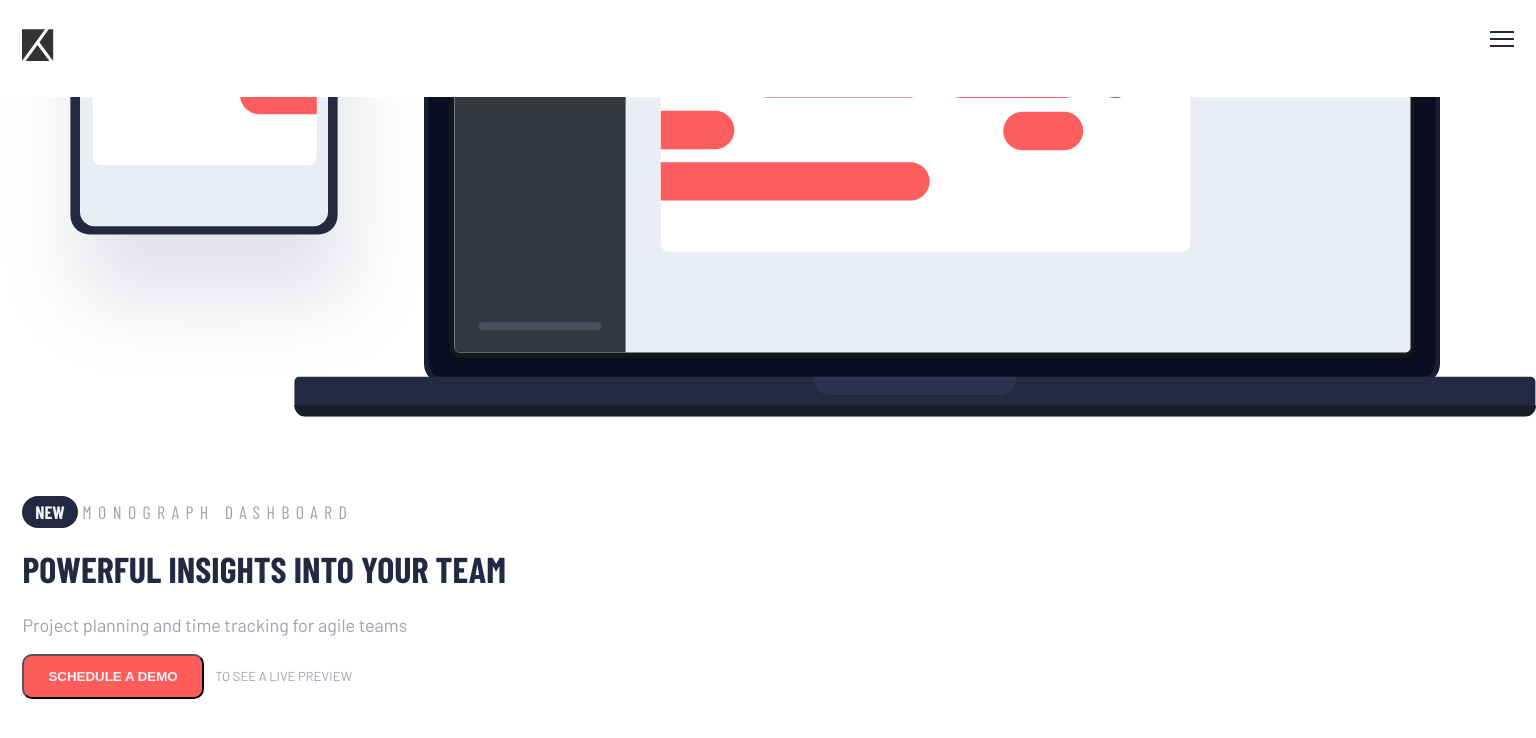
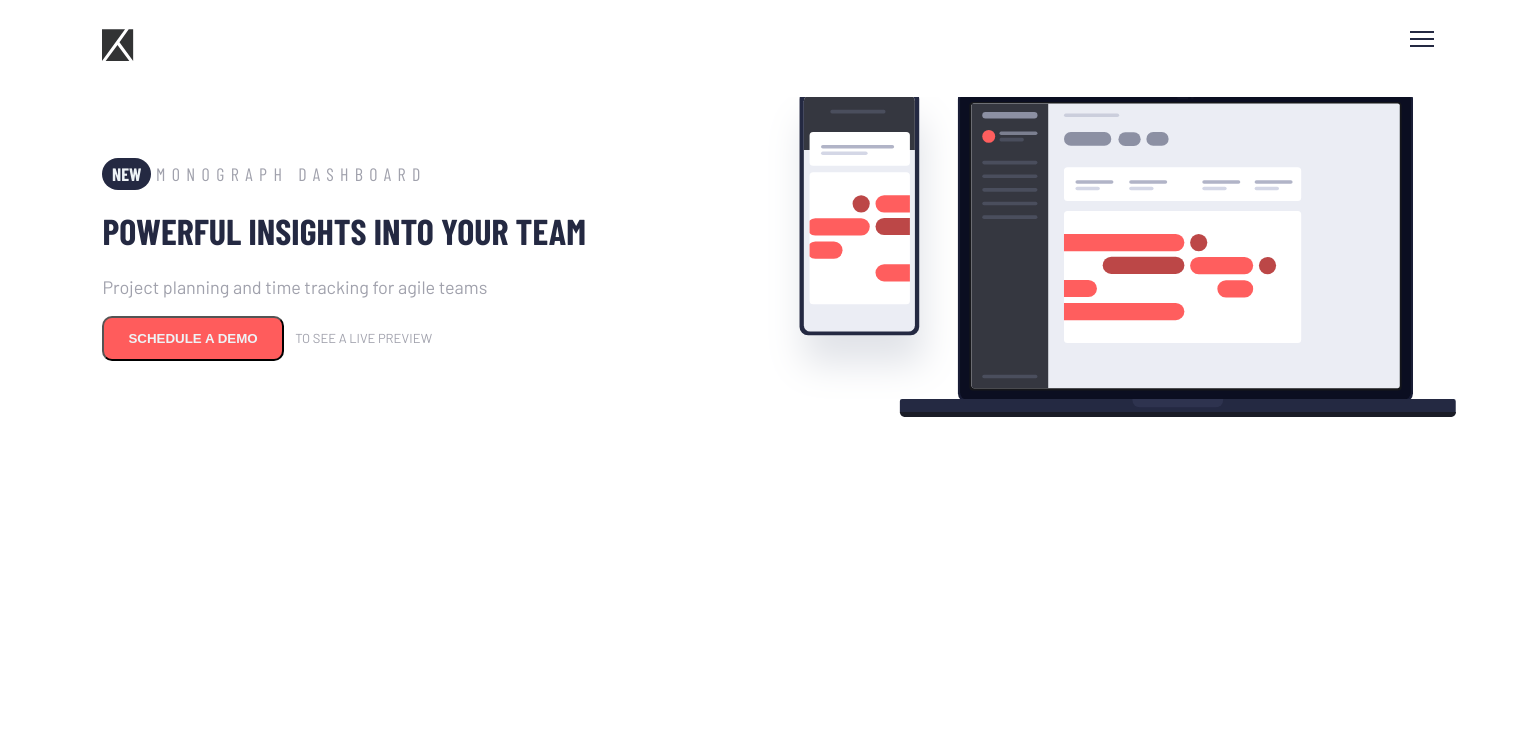
Before and after one commit to AdetunjiTejumade/Front-end-Mentor-Challenge---Project-tracking-intro-component, a plain HTML site: page index.html in a window 1536 px wide. Drawn offline with nearby package versions, Linux system fonts and the light colour scheme.

Commit message:
add responsivity

```diff
--- a/index.html
+++ b/index.html
@@ -25,7 +25,7 @@
 </head>
 
 <body>
-  <div class="container pt-6 mb-20">
+  <div class="container pt-6 mb-20 md-px-20 md-">
     <div class="menu-bar flex justify-space-between px-6">
       <div class="logo">
         <img src="images/logo.svg" alt="logo">
@@ -33,13 +33,20 @@
       <div class="hamburger"><img src="images/icon-hamburger.svg" alt="hamburger-icon"></div>
     </div>
 
+    <!-- illustration-devices -->
+    <div class="lg-grid">
+
+
       <div class="banner pt-12">
         <img src="images/illustration-devices.svg" alt="illustration-devices" class="banner-img">
       </div>
 
-    <div class="container mt-20 px-6">
+      <!-- Main contents -->
+      <!-- Grid on large devices -->
+      <div class="container mt-20 px-6 content">
         <div class="">
-        <p class="grayish-blue text-2 uppercase space"><span class="label font-700 space-normal">New</span>Monograph Dashboard</p>
+          <p class="grayish-blue text-2 uppercase space"><span class="label font-700 space-normal">New</span>Monograph
+            Dashboard</p>
         </div>
 
         <div>
@@ -51,6 +58,8 @@
           <button class="button font-700 uppercase inline mr-2">Schedule a demo</button>
           <p class="inline uppercase grayish-blue " style="font-size:small">to see a live preview</p>
         </div>
+      </div>
+
     </div>
   </div>
 
--- a/stylesheets/style.css
+++ b/stylesheets/style.css
@@ -62,11 +62,13 @@
 }
 .label{
     background-color: hsl(230, 29%, 20%);
-    padding-left: 0.8rem;
-    padding-right: 0.8rem;
+    padding-left: 0.6rem;
+    padding-right: 0.6rem;
     padding-top: 0.3rem;
     padding-bottom: 0.3rem;
+
     border-radius: 50px;
+
     margin-right: 0.3rem;
     color: hsl(207, 33%, 95%);
     /* padding-bottom  : 0.4rem; */
@@ -94,3 +96,22 @@
 .space-normal{
     letter-spacing: normal;
 }
+
+@media only screen and (min-width:1440px){
+    .lg-grid{
+        display: grid;
+        grid-template-columns: repeat(2, 1fr);
+        grid-template-areas: "content banner";
+    }
+
+    .content{
+        grid-area: content;
+    }
+    .banner{
+        grid-area: banner;
+    }
+    .md-px-20{
+        padding-left: 5rem;
+        padding-right: 5rem;
+    }
+}
```
Lines whose indentation alone changed are shown as unchanged.
